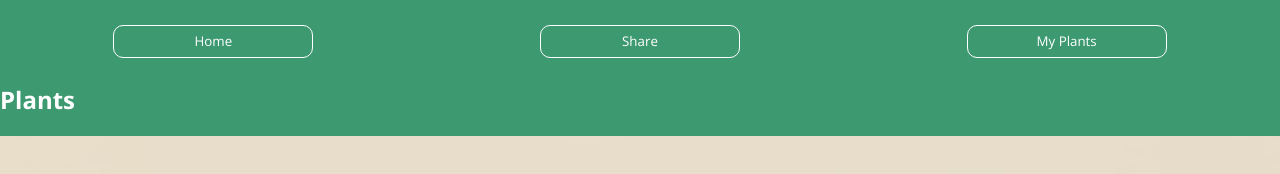
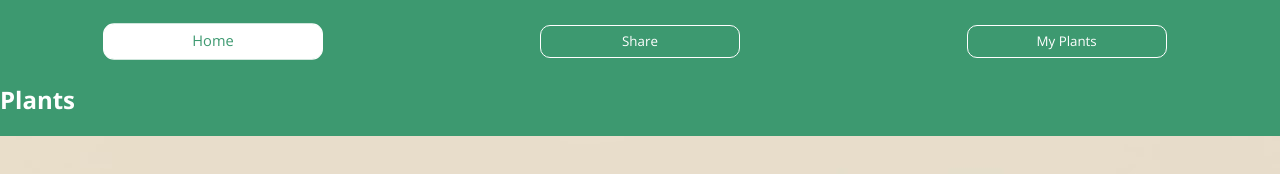
Before and after one commit to novaraptur/static-comp, a plain HTML site: page index.html in a window 1280 px wide. In both pictures the pointer is over the button "Home". Shown: the top 174 px of the page. Drawn offline with nearby package versions, Linux system fonts and the light colour scheme.

Commit message:
Add hover state to nav buttons

```diff
--- a/styles.css
+++ b/styles.css
@@ -21,3 +21,10 @@ nav {
   padding: 0.5%;
   width: 200px;
 }
+
+.nav-button:hover {
+  background-color: #FFFFFF;
+  color: #3D9970;
+  transform: scale(1.1);
+  transition-duration: 0.5s;
+}
```
